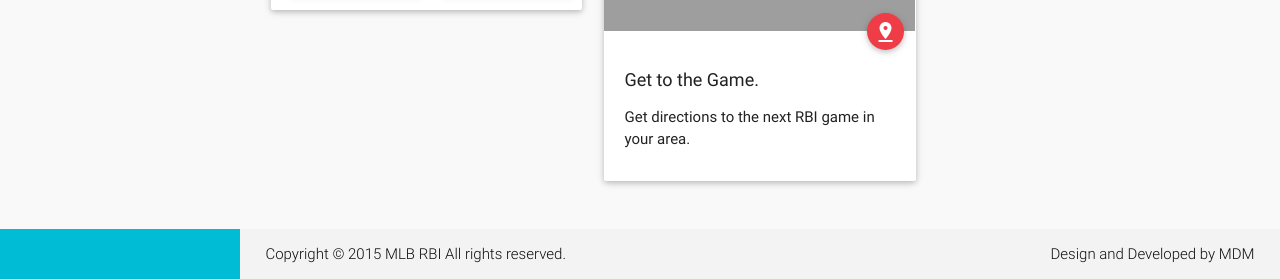
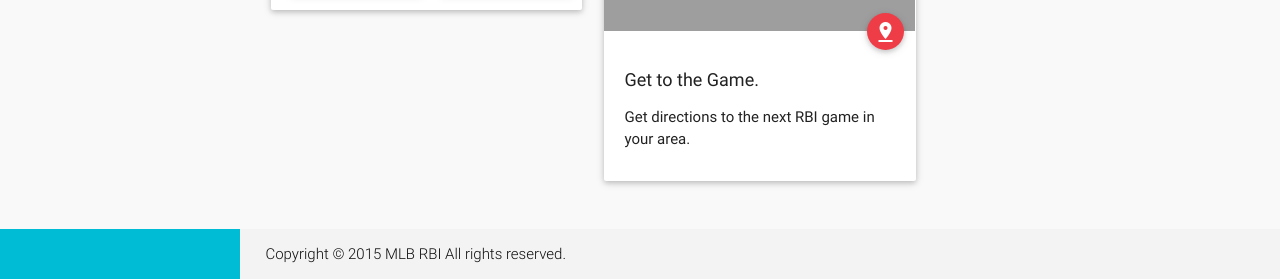
Before and after one commit to Paul-Cockrell/MSS-Admin-Dashboard, a website: page index.html in a window 1280 px wide. Shown: the part 1026-1305 px from the top of the page. Drawn offline with Linux system fonts and the light colour scheme; some packages are replaced by stand-ins of ours; grey boxes are pictures that could not be loaded.

Commit message:
Comment out.

```diff
--- a/index.html
+++ b/index.html
@@ -896,7 +896,7 @@
         <div class="footer-copyright">
             <div class="container">
                 Copyright © 2015 <a class="grey-text text-lighten-4" href="http://themeforest.net/user/geekslabs/portfolio?ref=geekslabs" target="_blank">MLB RBI</a> All rights reserved.
-                <span class="right"> Design and Developed by <a class="grey-text text-lighten-4" href="http://geekslabs.com/">MDM</a></span>
+                <!-- <span class="right"> Design and Developed by <a class="grey-text text-lighten-4" href="http://geekslabs.com/">MDM</a></span> -->
             </div>
         </div>
     </footer>
```
